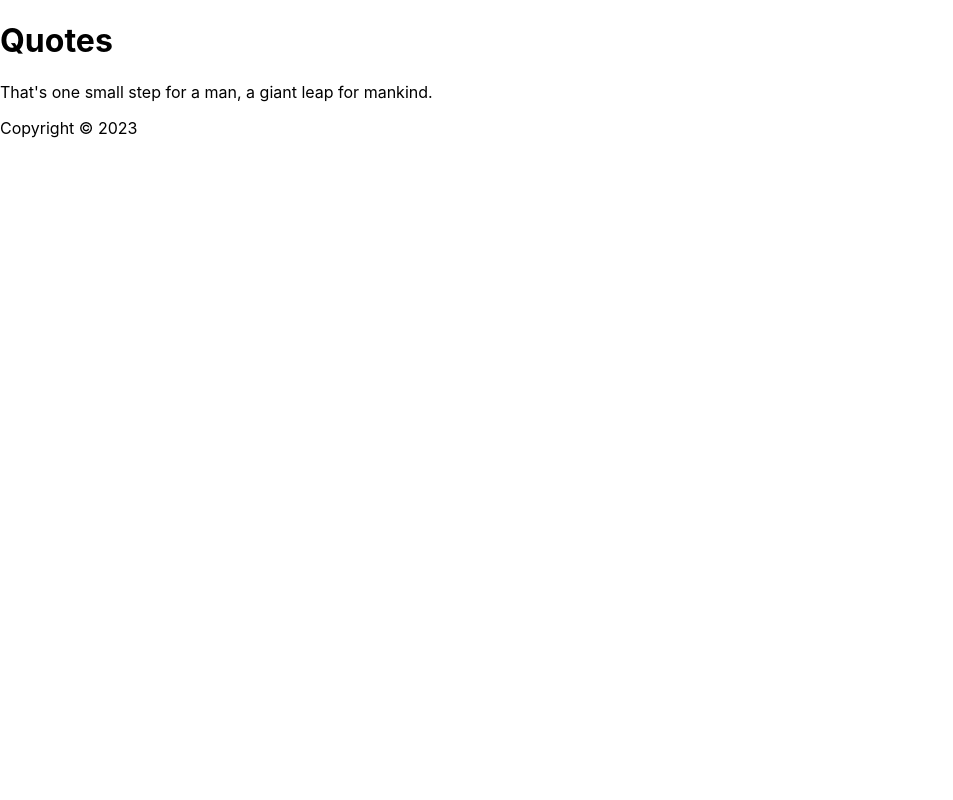
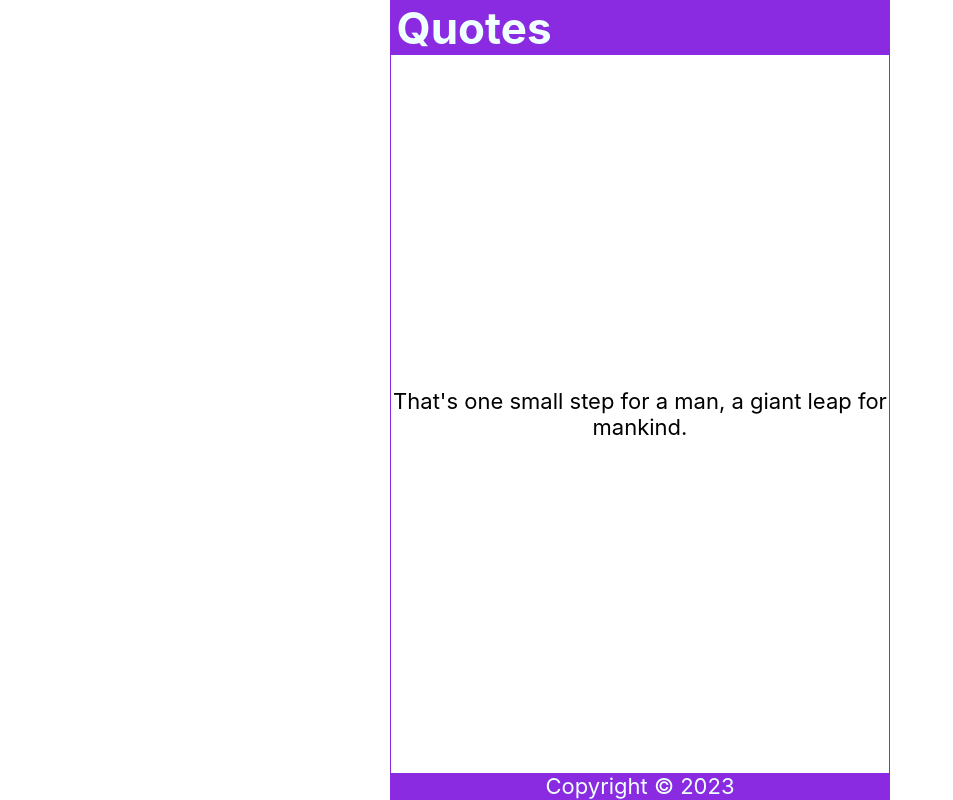
Before and after one commit to KrishothKumar/react_practice, a React (Create React App) app in the folder project1/: page / in a window 1280 px wide. Shown: the whole page, without its empty margins (0-953 px from the left). Built offline with nearby package versions, Linux system fonts and the light colour scheme.

Commit message:
Adding Css in react project.

```diff
--- a/project1/src/App.js
+++ b/project1/src/App.js
@@ -1,10 +1,11 @@
 import Header from "./Header";
 import Content from "./Content";
 import Footer from "./Footer";
+import './App.css';
 
 function App() {
   return (
-    <div>
+    <div className="App">
         <Header />
         <Content />
         <Footer />
--- a/project1/src/Content.js
+++ b/project1/src/Content.js
@@ -8,7 +8,9 @@ const Content = () => {
     }
 
     return (
-        <p>{handleChangeQuotes()}</p>
+        <main>
+            <p>{handleChangeQuotes()}</p>
+        </main>
     )
 }
 
--- a/project1/src/index.css
+++ b/project1/src/index.css
@@ -1,5 +1,14 @@
+* {
+  margin: 0;
+  padding: 0;
+  box-sizing: border-box;
+}
+html {
+  font-size: 22px;
+}
+
 body {
-  margin: 0;
+  min-height: 100vh;
   font-family: -apple-system, BlinkMacSystemFont, 'Segoe UI', 'Roboto', 'Oxygen',
     'Ubuntu', 'Cantarell', 'Fira Sans', 'Droid Sans', 'Helvetica Neue',
     sans-serif;
@@ -7,7 +16,48 @@ body {
   -moz-osx-font-smoothing: grayscale;
 }
 
-code {
+/* code {
   font-family: source-code-pro, Menlo, Monaco, Consolas, 'Courier New',
     monospace;
+} */
+.App{
+  display: flex;
+  flex-direction: column;
+  justify-content: center;
+  align-items: center;
+  height: 100vh;
+  width: 100%;
+  max-width: 500px;
+  border: 1px solid blueviolet;
+  margin: auto;
 }
+
+header {
+  width: 100%;
+  padding: 0 0.25em;
+  background-color: blueviolet;
+  color: azure;
+  display: flex;
+  justify-content: space-between;
+  align-items: center;
+
+}
+
+main {
+  width: 100%;
+  display: flex;
+  flex-direction: column;
+  flex-grow: 1;
+  justify-content: center;
+  align-items: center;
+  overflow-y: auto;
+}
+
+footer {
+  width: 100%;
+  padding: 0 0.25em;
+  background-color: blueviolet;
+  color: azure;
+  display: grid;
+  place-content: center;
+}
--- a/project1/src/index.js
+++ b/project1/src/index.js
@@ -2,7 +2,7 @@ import React from 'react';
 import ReactDOM from 'react-dom/client';
 import './index.css';
 import App from './App';
-import reportWebVitals from './reportWebVitals';
+// import reportWebVitals from './reportWebVitals';
 
 const root = ReactDOM.createRoot(document.getElementById('root'));
 root.render(
@@ -14,4 +14,4 @@ root.render(
 // If you want to start measuring performance in your app, pass a function
 // to log results (for example: reportWebVitals(console.log))
 // or send to an analytics endpoint. Learn more: https://bit.ly/CRA-vitals
-reportWebVitals();
+// reportWebVitals();
```
